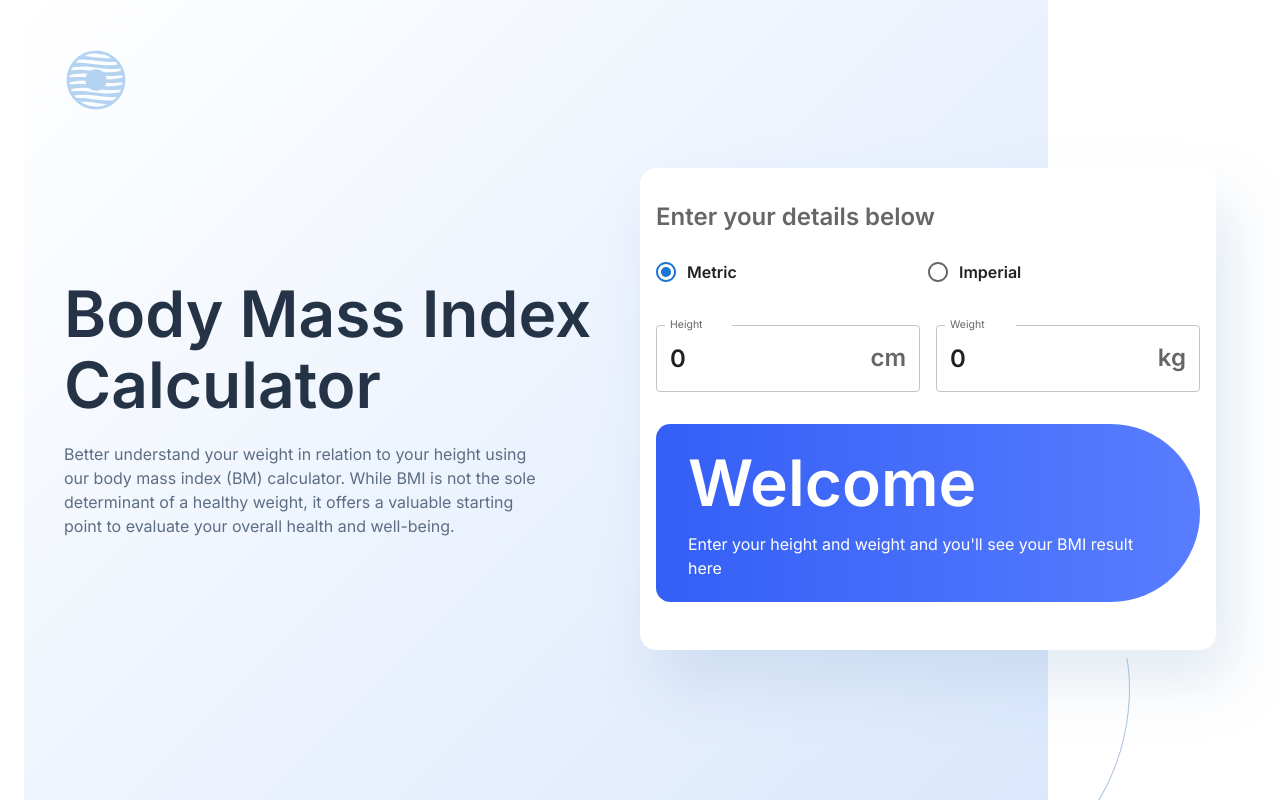
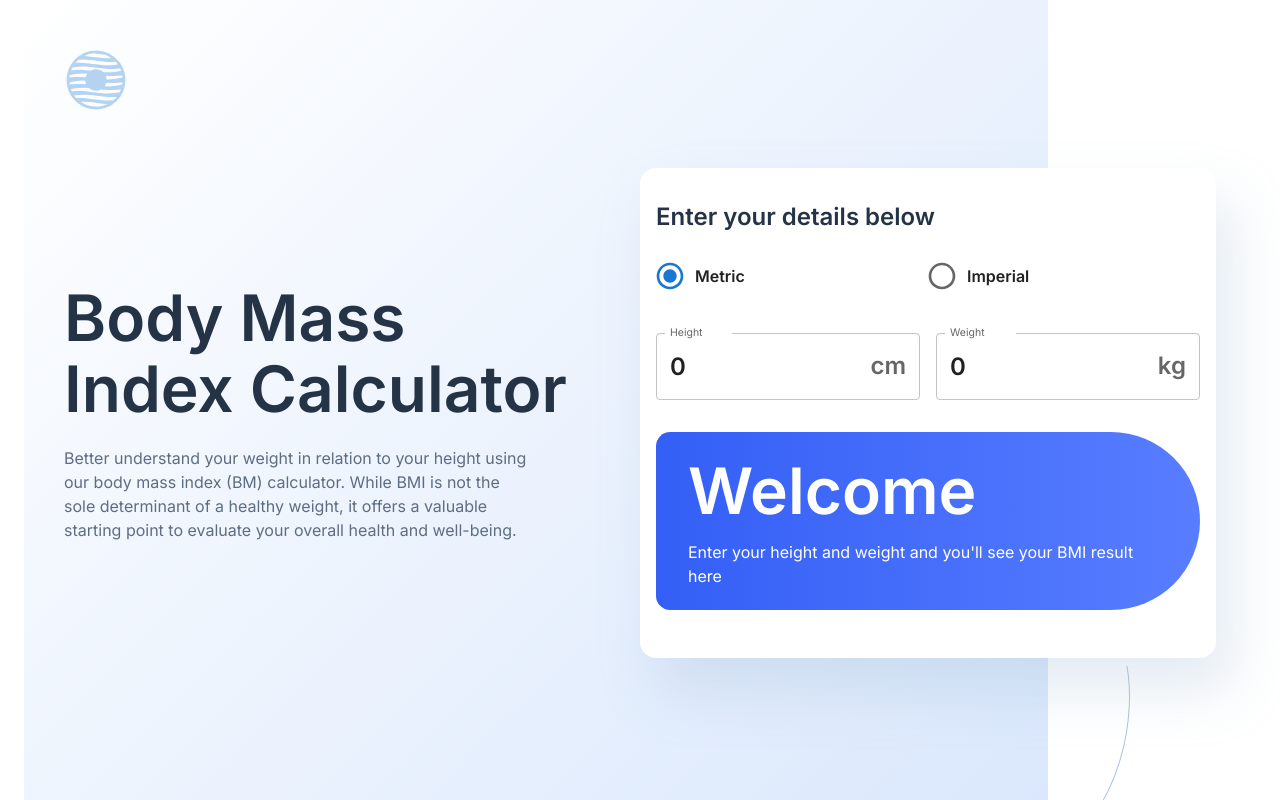
Before and after one commit to queseri/bmi-calculator, a React (Vite) app: page / in a window 1280 px wide. Shown: the top 800 px of the page. Built offline with nearby package versions, Linux system fonts and the light colour scheme.

Commit message:
radio buttons size adjustments

```diff
--- a/src/App.css
+++ b/src/App.css
@@ -15,8 +15,6 @@ img {
 }
 
 .logo {
- /* height: 6em;
-  padding: 1.5em; */
   will-change: filter;
   transition: filter 300ms;
   margin-block: 0.5rem;
@@ -45,9 +43,3 @@ img {
     animation: logo-spin infinite 20s linear;
   }
 }
-
-@media screen and (min-width: 1200px) {
-  .logo {
-   /* height: 7.5em; */
-  }
-}
--- a/src/components/Hero.tsx
+++ b/src/components/Hero.tsx
@@ -6,10 +6,20 @@ function Hero() {
   const { status } = colorTheme;
   const { gunMetal, darkElectricBlue } = status;
   return (
-    <Grid item xs={12} md={6} >
+    <Grid
+      item
+      xs={12}
+      md={6}
+      paddingRight={{
+        lg: "1rem",
+      }}
+    >
       <Typography
         variant="h1"
         gutterBottom
+        paddingRight={{
+          lg: "3rem",
+        }}
         fontSize={{
           xs: "3rem",
           lg: "4rem",
--- a/src/components/SelectMethod.tsx
+++ b/src/components/SelectMethod.tsx
@@ -20,13 +20,13 @@ function SelectMethod(props: {
   const { gunMetal } = status;
 
   return (
-    <FormControl fullWidth sx={{paddingBlock: "1rem"}}>
+    <FormControl fullWidth sx={{ paddingBlock: "1rem" }}>
       <FormLabel
         id="measurement"
         sx={{
           fontSize: "1.5rem",
           fontWeight: 600,
-          color: { gunMetal },
+          color: gunMetal,
           textAlign: {
             lg: "left",
           },
@@ -54,7 +54,15 @@ function SelectMethod(props: {
             },
           }}
           value="metric"
-          control={<Radio />}
+          control={
+            <Radio
+              sx={{
+                "& .MuiSvgIcon-root": {
+                  fontSize: "2rem",
+                },
+              }}
+            />
+          }
           label="Metric"
         />
         {/*IMPERIAL RADIO BUTTON */}
@@ -66,7 +74,15 @@ function SelectMethod(props: {
             },
           }}
           value="imperial"
-          control={<Radio />}
+          control={
+            <Radio
+              sx={{
+                "& .MuiSvgIcon-root": {
+                  fontSize: "2rem",
+                },
+              }}
+            />
+          }
           label="Imperial"
         />
       </RadioGroup>
```
Also changed, not shown: src/App.tsx (line endings or trailing spaces).
